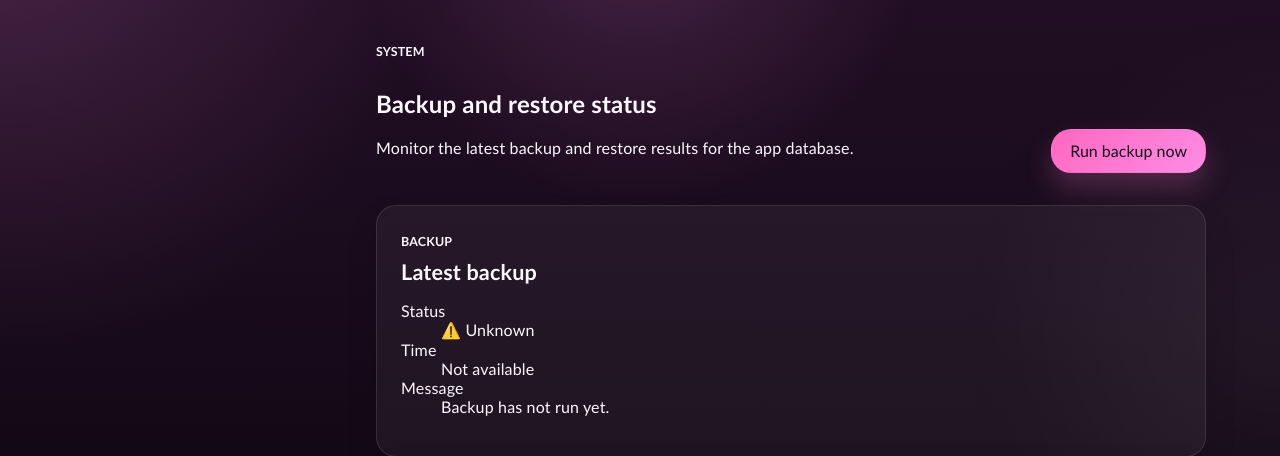
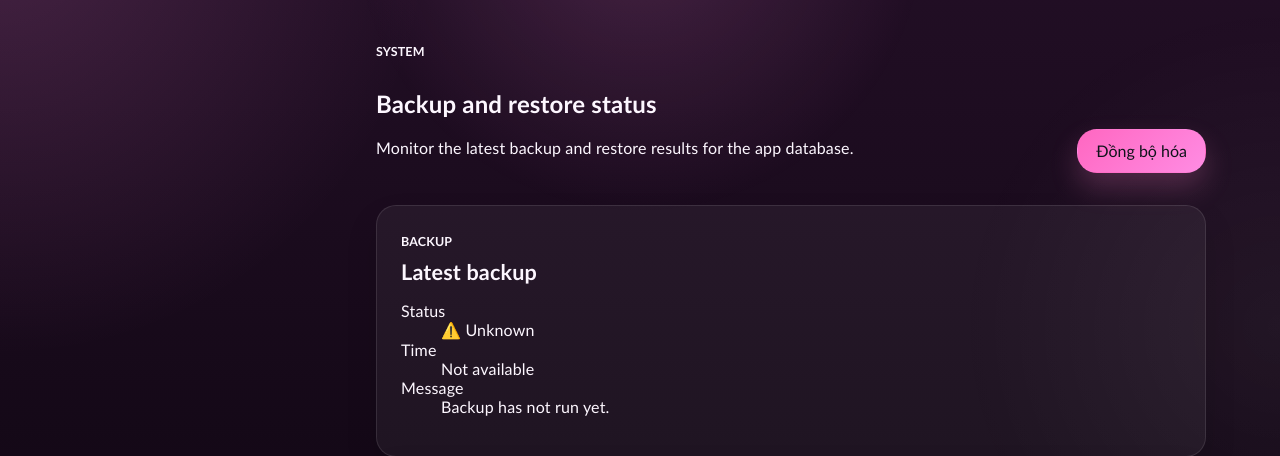
Before and after one commit to codevip-vie/newweb, a Flask app: page /dashboard/backup-status in a window 1280 px wide. Shown: the part 73-529 px from the top of the page. Run offline with Flask 3, Linux system fonts and the light colour scheme; a user stored in the database is signed in; some libraries are stand-ins or nearby versions.

Commit message:
all perfect

```diff
--- a/templates/dashboard/backup_status.html
+++ b/templates/dashboard/backup_status.html
@@ -13,7 +13,7 @@
         </div>
         <form class="action-row" method="post" action="{{ url_for('main.backup_trigger') }}">
             {{ csrf_field() }}
-            <button class="button primary" type="submit">Run backup now</button>
+            <button class="button primary" type="submit">Đồng bộ hóa</button>
         </form>
     </div>
 
```
